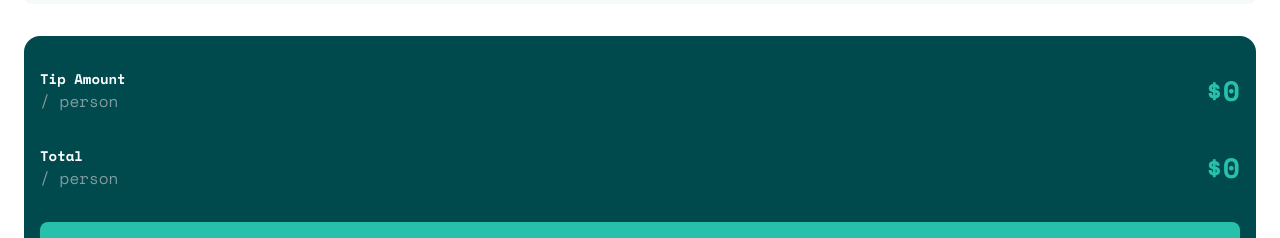
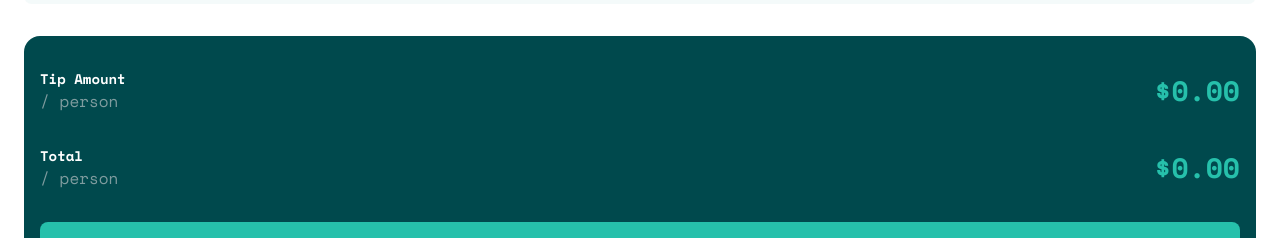
Before and after one commit to DanielMafra/tip-calculator-app, a React (Create React App) app: page / in a window 1280 px wide. Shown: the part 518-756 px from the top of the page. Built offline with nearby package versions, Linux system fonts and the light colour scheme; the HTML template or start-up script is replaced by a standard one.

Commit message:
Created calc for tip amount and total

```diff
--- a/src/Components/Input/index.js
+++ b/src/Components/Input/index.js
@@ -1,11 +1,16 @@
-import React from 'react';
+import React, { useContext } from 'react';
+import { GlobalContext } from '../../Contexts/GlobalContext';
 import styles from './index.module.css';
 
 const Input = ({ label, icon }) => {
+  const { bill, setBill, people, setPeople } = useContext(GlobalContext);
+
   return (
     <div className={`${styles.input} ${styles[icon]}`}>
       <label htmlFor="bill">{label}</label>
-      <input id="bill" type="number" placeholder="0" />
+      <input id="bill" type="number" placeholder="0" value={label === "Bill" && bill > 0 ? bill : label !== "Bill" && people > 0 ? people : ''} onChange={(e) => {
+        label === "Bill" ? setBill(parseInt(e.target.value)) : setPeople(parseInt(e.target.value))
+      }} />
     </div>
   )
 }
--- a/src/Components/Result/index.js
+++ b/src/Components/Result/index.js
@@ -3,7 +3,7 @@ import { GlobalContext } from '../../Contexts/GlobalContext';
 import styles from './index.module.css';
 
 const Result = () => {
-  const { amount, total } = useContext(GlobalContext);
+  const { amount, total, bill, tip, people, reset } = useContext(GlobalContext);
 
   return (
     <div className={styles.result}>
@@ -13,7 +13,7 @@ const Result = () => {
           <span>/ person</span>
         </div>
         <div className={styles.value}>
-          <span>${amount}</span>
+          <span>${bill > 0 && tip > 0 && people > 0 ? amount.toFixed(2) : "0.00"}</span>
         </div>
       </div>
       <div className={styles.label}>
@@ -22,10 +22,10 @@ const Result = () => {
           <span>/ person</span>
         </div>
         <div className={styles.value}>
-          <span>${total}</span>
+          <span>${bill > 0 && tip > 0 && people > 0 ? total.toFixed(2) : "0.00"}</span>
         </div>
       </div>
-      <button>Reset</button>
+      <button onClick={reset}>Reset</button>
     </div>
   )
 }
--- a/src/Components/Tip/index.js
+++ b/src/Components/Tip/index.js
@@ -1,17 +1,25 @@
-import React from 'react';
+import React, { useContext } from 'react';
+import { GlobalContext } from '../../Contexts/GlobalContext';
 import styles from './index.module.css';
 
 const Tip = () => {
+  const { tip, setTip } = useContext(GlobalContext);
+
+  function handleClick(e, valueTip) {
+    e.preventDefault();
+    setTip(parseInt(valueTip));
+  }
+
   return (
     <div className={styles.tips}>
       <label>Select Tip %</label>
       <div className={styles.percents}>
-        <button>5%</button>
-        <button>10%</button>
-        <button>15%</button>
-        <button>25%</button>
-        <button>50%</button>
-        <input type="number" placeholder="Custom" />
+        <button onClick={(e) => handleClick(e, 5)}>5%</button>
+        <button onClick={(e) => handleClick(e, 10)}>10%</button>
+        <button onClick={(e) => handleClick(e, 15)}>15%</button>
+        <button onClick={(e) => handleClick(e, 25)}>25%</button>
+        <button onClick={(e) => handleClick(e, 50)}>50%</button>
+        <input value={tip > 0 ? tip : ''} onChange={(e) => setTip(parseInt(e.target.value))} type="number" placeholder="Custom" />
       </div>
     </div>
   )
--- a/src/Contexts/GlobalContext.js
+++ b/src/Contexts/GlobalContext.js
@@ -1,4 +1,4 @@
-import React, { useState } from 'react';
+import React, { useState, useEffect } from 'react';
 
 export const GlobalContext = React.createContext();
 
@@ -9,14 +9,24 @@ export const GlobalStorage = ({ children }) => {
   const [amount, setAmount] = useState(0);
   const [total, setTotal] = useState(0);
 
-  function reset() {
+  useEffect(() => {
+    const tipAmount = (bill * tip / 100) / people;
+    const valueTotal = (bill / people) + ((bill * tip / 100) / people);
+    setAmount(tipAmount);
+    setTotal(valueTotal);
+  }, [bill, tip, people]);
+
+  function reset(event) {
+    event.preventDefault();
     setBill(0);
     setTip(0);
     setPeople(0);
+    setAmount(0);
+    setTotal(0);
   }
 
   return (
-    <GlobalContext.Provider value={{ amount, total, reset }}>
+    <GlobalContext.Provider value={{ amount, total, bill, setBill, tip, setTip, people, setPeople, reset }}>
       {children}
     </GlobalContext.Provider>
   );
```
